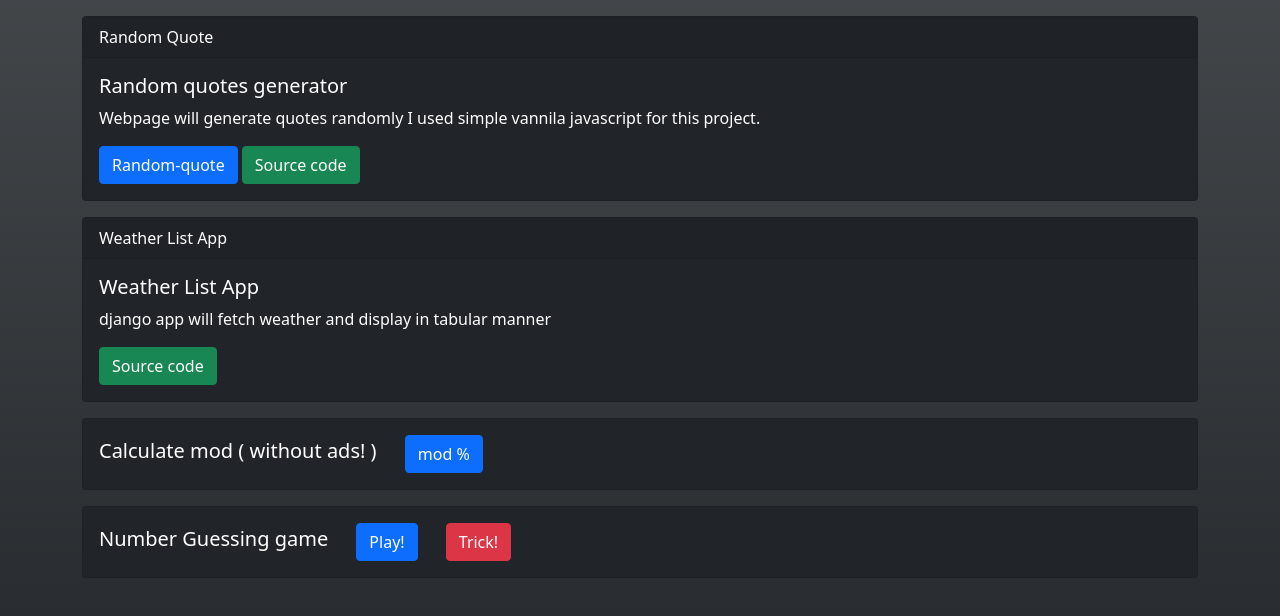
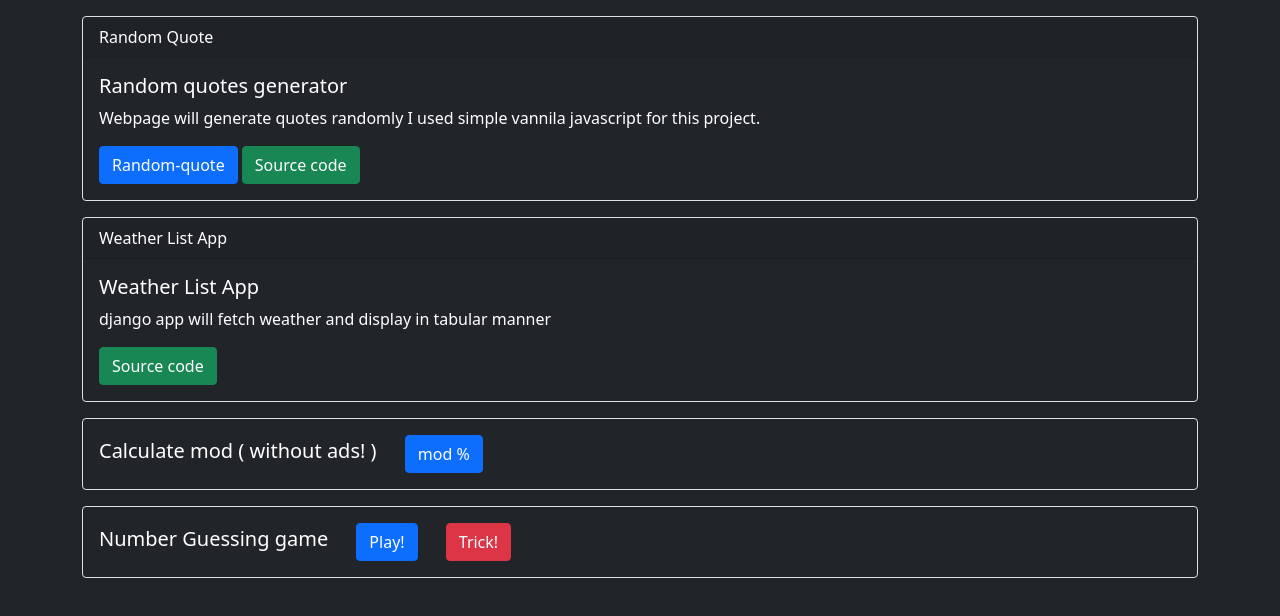
Before and after one commit to nightboard/nightboard.github.io, a plain HTML site: page pages/projects.html in a window 1280 px wide. Drawn offline with nearby package versions, Linux system fonts and the light colour scheme.

Commit message:
background changed

```diff
--- a/pages/projects.html
+++ b/pages/projects.html
@@ -11,10 +11,10 @@
     <title>Visrut's Home Page</title>
   </head>
 
-  <body class="bg-dark bg-gradient container" style="height: 100vh;">
+  <body class="container bg-dark" style="height: 100vh;">
 
     <!-- Project 1 -->
-    <div class="card bg-dark text-white mt-3">
+    <div class="card bg-dark text-white mt-3 border">
     <div class="card-header">
         Random Quote
     </div>
@@ -27,7 +27,7 @@
     </div>
 
     <!-- Project 2 -->
-    <div class="card bg-dark text-white mt-3">
+    <div class="card bg-dark text-white mt-3 border">
     <div class="card-header">
       Weather List App
     </div>
@@ -39,7 +39,7 @@
     </div>
 
     <!-- Small web page  -->
-    <div class="card bg-dark text-white mt-3">
+    <div class="card bg-dark text-white mt-3 border">
     <div class="card-body">
         <h5 class="card-title" style="display: inline-block">Calculate mod ( without ads! )</h5>
         <a href="https://nightboard.github.io/small-projects/calculate_mod.html" class="btn btn-primary ms-4">mod %</a>
@@ -47,7 +47,7 @@
     </div>
 
     <!-- Small guessing game -->
-    <div class="card bg-dark text-white mt-3">
+    <div class="card bg-dark text-white mt-3 border">
     <div class="card-body">
         <h5 class="card-title" style="display: inline-block">Number Guessing game</h5>
         <a href="https://nightboard.github.io/small-projects/guessing_game.html" class="btn btn-primary ms-4">Play!</a>
```
Also changed, not shown: index.html (+3 -3 lines), pages/about.html (+1 -1 lines), pages/contact.html (+1 -1 lines), pages/writing.html (+1 -1 lines).
